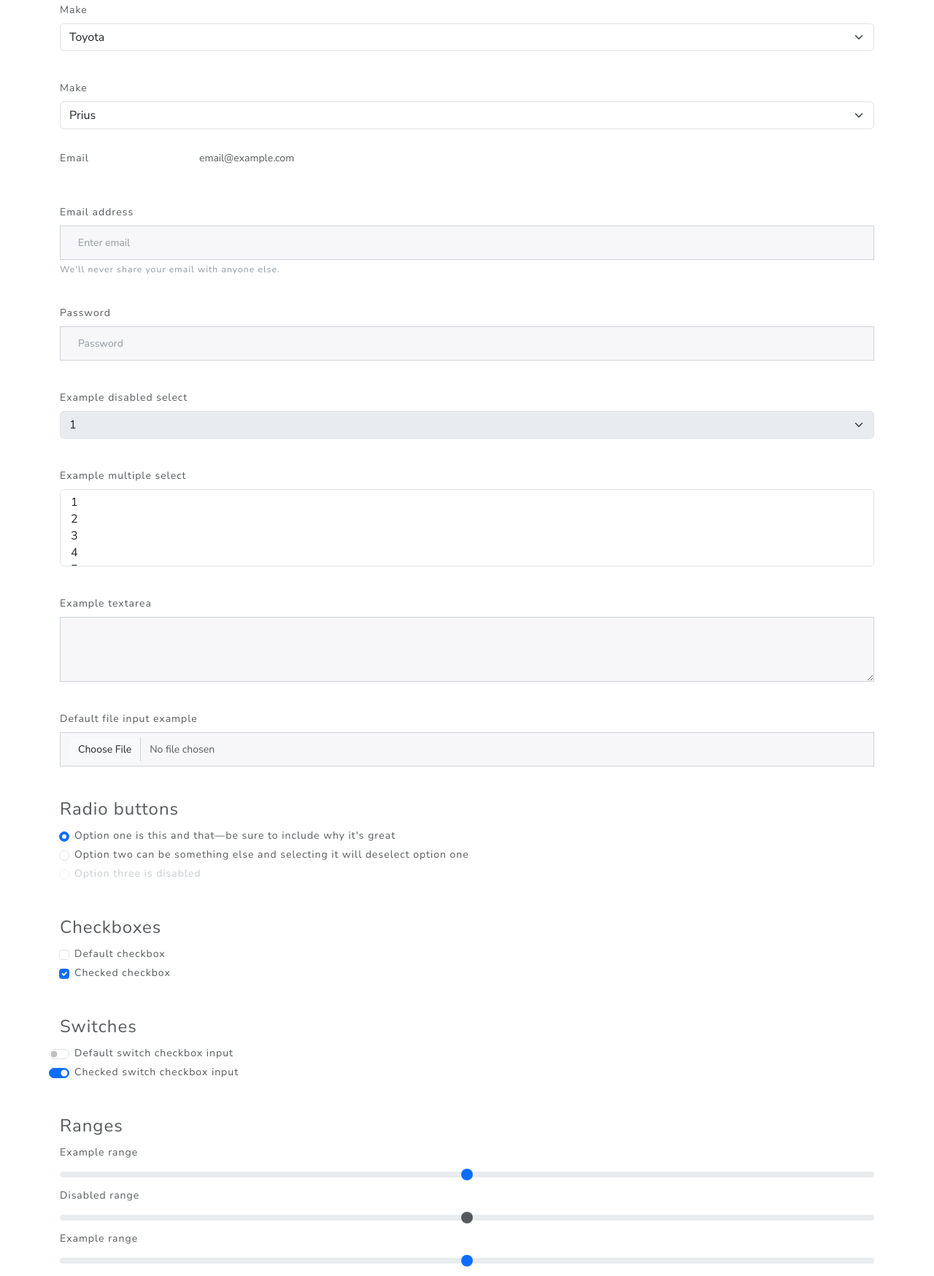
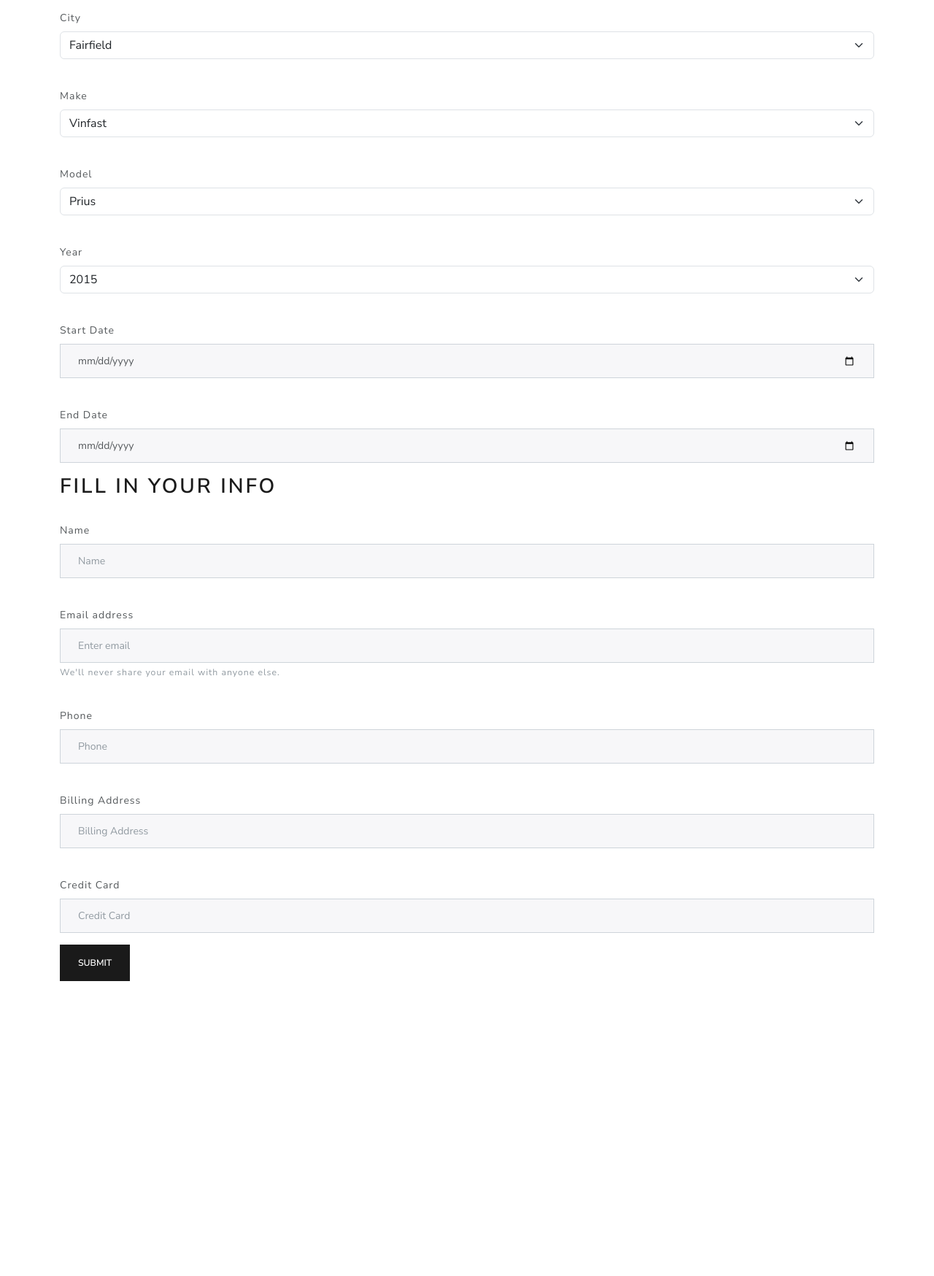
Before and after one commit to dinhthangnguyen/wapcarrental, a website: page public/view/rent/rent.html in a window 1280 px wide. Shown: the part 163-1911 px from the top of the page at 73% size. After the commit the page ends 1507 px from the top, so only its background shows below. Drawn offline with nearby package versions, Linux system fonts and the light colour scheme.

Commit message:
Thang rent UI

```diff
--- a/public/view/rent/rent.html
+++ b/public/view/rent/rent.html
@@ -9,17 +9,15 @@
         integrity="sha384-T3c6CoIi6uLrA9TneNEoa7RxnatzjcDSCmG1MXxSR1GAsXEV/Dwwykc2MPK8M2HN" crossorigin="anonymous">
     <link rel="stylesheet" href="https://cdn.jsdelivr.net/npm/bootswatch@4.5.2/dist/lux/bootstrap.min.css"
         integrity="sha384-9+PGKSqjRdkeAU7Eu4nkJU8RFaH8ace8HGXnkiKMP9I9Te0GJ4/km3L1Z8tXigpG" crossorigin="anonymous">
-  <link rel="stylesheet" href="/view/home/style.css">
+    <link rel="stylesheet" href="/view/rent/style.css">
 </head>
 
 <body>
-
-
-
     <nav class="navbar navbar-expand-lg bg-primary" data-bs-theme="dark">
         <div class="container-fluid">
             <a class="navbar-brand" href="/">Prius</a>
-      <button class="navbar-toggler" type="button" data-bs-toggle="collapse" data-bs-target="#navbarColor01" aria-controls="navbarColor01" aria-expanded="false" aria-label="Toggle navigation">
+            <button class="navbar-toggler" type="button" data-bs-toggle="collapse" data-bs-target="#navbarColor01"
+                aria-controls="navbarColor01" aria-expanded="false" aria-label="Toggle navigation">
                 <span class="navbar-toggler-icon"></span>
             </button>
             <div class="collapse navbar-collapse" id="navbarColor01">
@@ -42,10 +40,6 @@
 
                     </li>
                 </ul>
-        <form class="d-flex">
-          <input class="form-control me-sm-2" type="search" placeholder="Search">
-          <button class="btn btn-secondary my-2 my-sm-0" type="submit">Search</button>
-        </form>
             </div>
         </div>
     </nav>
@@ -53,133 +47,114 @@
 
     <div class="container">
         <div class="row">
-
-
             <form>
                 <fieldset>
-      <legend>Legend</legend>
+                    <legend>What do you want to rent?</legend>
                     <div class="form-group">
-        <label for="exampleSelect1" class="form-label mt-4">Make</label>
+                        <label for="exampleSelect1" class="form-label mt-4">City</label>
                         <select class="form-select" id="exampleSelect1">
-          <option>Toyota</option>
-          <option>Honda</option>
-          <option>Vinfast</option>
-          <option>Tesla</option>
-          <option>Ford</option>
+                            <option>Fairfield</option>
+                            <option>Ottumwa</option>
+                            <option>Mount Pleasant</option>
                         </select>
                     </div>
 
                     <div class="form-group">
                         <label for="exampleSelect1" class="form-label mt-4">Make</label>
                         <select class="form-select" id="exampleSelect1">
-          <option>Prius</option>
-          <option>Camry</option>
-          <option>RAV4</option>
+                            <option>Vinfast</option>
+                            <option>Toyota</option>
+                            <option>Honda</option>
                             <option>Tesla</option>
-          <option>Ford</option>
                         </select>
                     </div>
 
-      <div class="form-group row">
-        <label for="staticEmail" class="col-sm-2 col-form-label">Email</label>
-        <div class="col-sm-10">
-          <input type="text" readonly="" class="form-control-plaintext" id="staticEmail" value="email@example.com">
+                    <div class="form-group">
+                        <label for="exampleSelect1" class="form-label mt-4">Model</label>
+                        <select class="form-select" id="exampleSelect1">
+                            <option>Prius</option>
+                            <option>Corrola</option>
+                            <option>Camry</option>
+                            <option>RAV4</option>
+
+                            <option>VF7 Electric</option>
+                            <option>VF8 Electric</option>
+                            <option>VF9 Electric</option>
+
+                            <option>Accord</option>
+                            <option>Civic</option>
+                            <option>CRV</option>
+
+                            <option>Model S</option>
+                            <option>Model 3</option>
+                            <option>Model X</option>
+                            <option>Mode Y</option>
+
+                        </select>
                     </div>
-      </div>
+
+
                     <div class="form-group">
-        <label for="exampleInputEmail1" class="form-label mt-4">Email address</label>
-        <input type="email" class="form-control" id="exampleInputEmail1" aria-describedby="emailHelp" placeholder="Enter email">
-        <small id="emailHelp" class="form-text text-muted">We'll never share your email with anyone else.</small>
-      </div>
-      <div class="form-group">
-        <label for="exampleInputPassword1" class="form-label mt-4">Password</label>
-        <input type="password" class="form-control" id="exampleInputPassword1" placeholder="Password" autocomplete="off">
+                        <label for="exampleSelect1" class="form-label mt-4">Year</label>
+                        <select class="form-select" id="exampleSelect1">
+                            <option>2015</option>
+                            <option>2016</option>
+                            <option>2017</option>
+                            <option>2018</option>
+                            <option>2019</option>
+                            <option>2020</option>
+                            <option>2021</option>
+                            <option>2022</option>
+                            <option>2023</option>
+                            <option>2024</option>
+                        </select>
                     </div>
 
                     <div class="form-group">
-        <label for="exampleSelect1" class="form-label mt-4">Example disabled select</label>
-        <select class="form-select" id="exampleDisabledSelect1" disabled="">
-          <option>1</option>
-          <option>2</option>
-          <option>3</option>
-          <option>4</option>
-          <option>5</option>
-        </select>
+                        <label for="exampleInputPassword1" class="form-label mt-4">Start Date</label>
+                        <input type="date" class="form-control" id="exampleInputPassword1" placeholder="Name">
+                    </div>
+
+                    <div class="form-group">
+                        <label for="exampleInputPassword1" class="form-label mt-4">End Date</label>
+                        <input type="date" class="form-control" id="exampleInputPassword1" placeholder="Name">
+                    </div>
+
+                    <fieldset>
+                        <h2>Fill in your info</h2>
+                        <div class="form-group">
+                            <label for="exampleInputPassword1" class="form-label mt-4">Name</label>
+                            <input type="tel" class="form-control" id="exampleInputPassword1" placeholder="Name">
+                        </div>
+
+                        <div class="form-group">
+                            <label for="exampleInputEmail1" class="form-label mt-4">Email address</label>
+                            <input type="email" class="form-control" id="exampleInputEmail1"
+                                aria-describedby="emailHelp" placeholder="Enter email">
+                            <small id="emailHelp" class="form-text text-muted">We'll never share your email with anyone
+                                else.</small>
                         </div>
                         <div class="form-group">
-        <label for="exampleSelect2" class="form-label mt-4">Example multiple select</label>
-        <select multiple="" class="form-select" id="exampleSelect2">
-          <option>1</option>
-          <option>2</option>
-          <option>3</option>
-          <option>4</option>
-          <option>5</option>
-        </select>
+                            <label for="exampleInputPassword1" class="form-label mt-4">Phone</label>
+                            <input type="tel" class="form-control" id="exampleInputPassword1" placeholder="Phone"
+                                autocomplete="off">
                         </div>
+
                         <div class="form-group">
-        <label for="exampleTextarea" class="form-label mt-4">Example textarea</label>
-        <textarea class="form-control" id="exampleTextarea" rows="3"></textarea>
+                            <label for="exampleInputPassword1" class="form-label mt-4">Billing Address</label>
+                            <input type="number" class="form-control" id="exampleInputPassword1"
+                                placeholder="Billing Address">
                         </div>
+
                         <div class="form-group">
-        <label for="formFile" class="form-label mt-4">Default file input example</label>
-        <input class="form-control" type="file" id="formFile">
+                            <label for="exampleInputPassword1" class="form-label mt-4">Credit Card</label>
+                            <input type="number" class="form-control" id="exampleInputPassword1"
+                                placeholder="Credit Card">
                         </div>
-      <fieldset class="form-group">
-        <legend class="mt-4">Radio buttons</legend>
-        <div class="form-check">
-          <input class="form-check-input" type="radio" name="optionsRadios" id="optionsRadios1" value="option1" checked="">
-          <label class="form-check-label" for="optionsRadios1">
-            Option one is this and that—be sure to include why it's great
-          </label>
-        </div>
-        <div class="form-check">
-          <input class="form-check-input" type="radio" name="optionsRadios" id="optionsRadios2" value="option2">
-          <label class="form-check-label" for="optionsRadios2">
-            Option two can be something else and selecting it will deselect option one
-          </label>
-        </div>
-        <div class="form-check disabled">
-          <input class="form-check-input" type="radio" name="optionsRadios" id="optionsRadios3" value="option3" disabled="">
-          <label class="form-check-label" for="optionsRadios3">
-            Option three is disabled
-          </label>
-        </div>
+
+
                     </fieldset>
-      <fieldset class="form-group">
-        <legend class="mt-4">Checkboxes</legend>
-        <div class="form-check">
-          <input class="form-check-input" type="checkbox" value="" id="flexCheckDefault">
-          <label class="form-check-label" for="flexCheckDefault">
-            Default checkbox
-          </label>
-        </div>
-        <div class="form-check">
-          <input class="form-check-input" type="checkbox" value="" id="flexCheckChecked" checked="">
-          <label class="form-check-label" for="flexCheckChecked">
-            Checked checkbox
-          </label>
-        </div>
-      </fieldset>
-      <fieldset class="form-group">
-        <legend class="mt-4">Switches</legend>
-        <div class="form-check form-switch">
-          <input class="form-check-input" type="checkbox" id="flexSwitchCheckDefault">
-          <label class="form-check-label" for="flexSwitchCheckDefault">Default switch checkbox input</label>
-        </div>
-        <div class="form-check form-switch">
-          <input class="form-check-input" type="checkbox" id="flexSwitchCheckChecked" checked="">
-          <label class="form-check-label" for="flexSwitchCheckChecked">Checked switch checkbox input</label>
-        </div>
-      </fieldset>
-      <fieldset class="form-group">
-        <legend class="mt-4">Ranges</legend>
-          <label for="customRange1" class="form-label">Example range</label>
-          <input type="range" class="form-range" id="customRange1">
-          <label for="disabledRange" class="form-label">Disabled range</label>
-          <input type="range" class="form-range" id="disabledRange" disabled="">
-          <label for="customRange3" class="form-label">Example range</label>
-          <input type="range" class="form-range" min="0" max="5" step="0.5" id="customRange3">
-      </fieldset>
+
                     <button type="submit" class="btn btn-primary">Submit</button>
                 </fieldset>
             </form>
--- /dev/null
+++ b/public/view/rent/style.css
@@ -0,0 +1,3 @@
+.container {
+    margin-top: 20px;
+}
```
Also changed, not shown: public/view/home/index.html (+0 -4 lines). Lines whose indentation alone changed are shown as unchanged.
